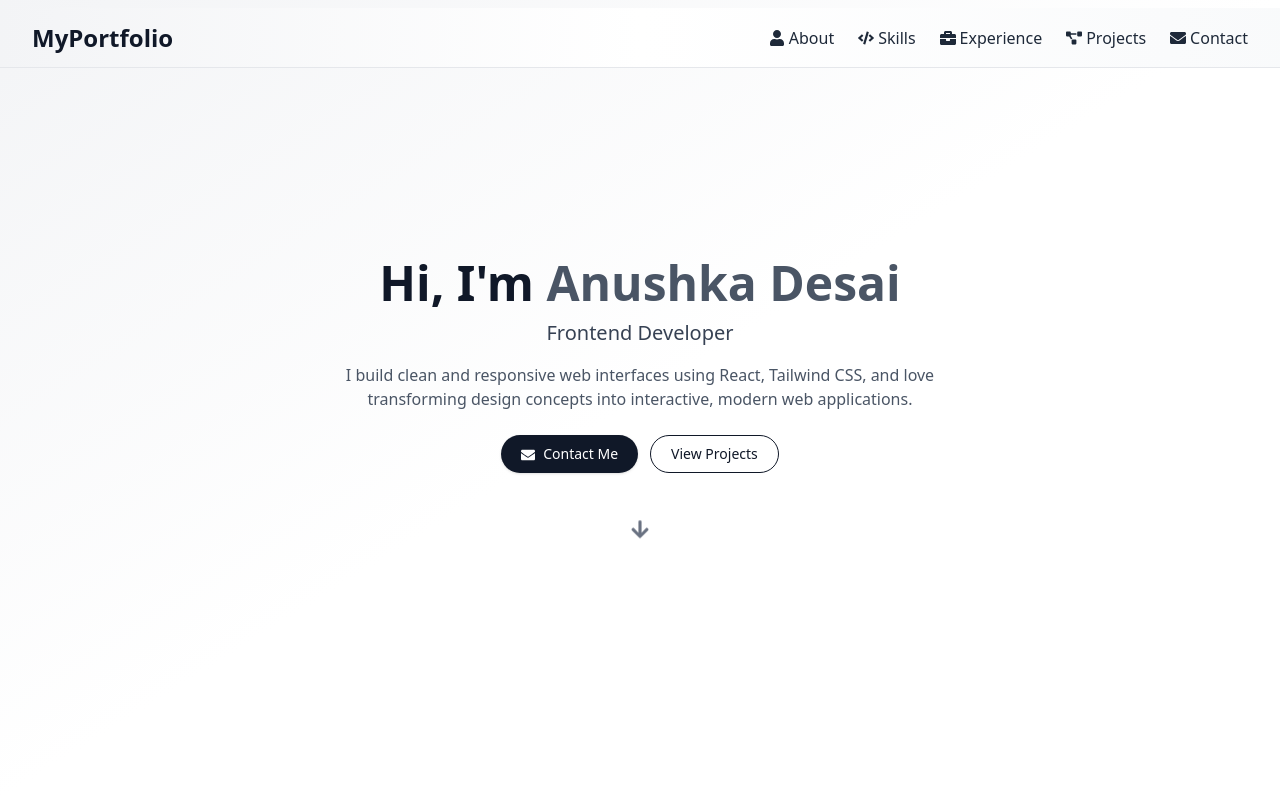
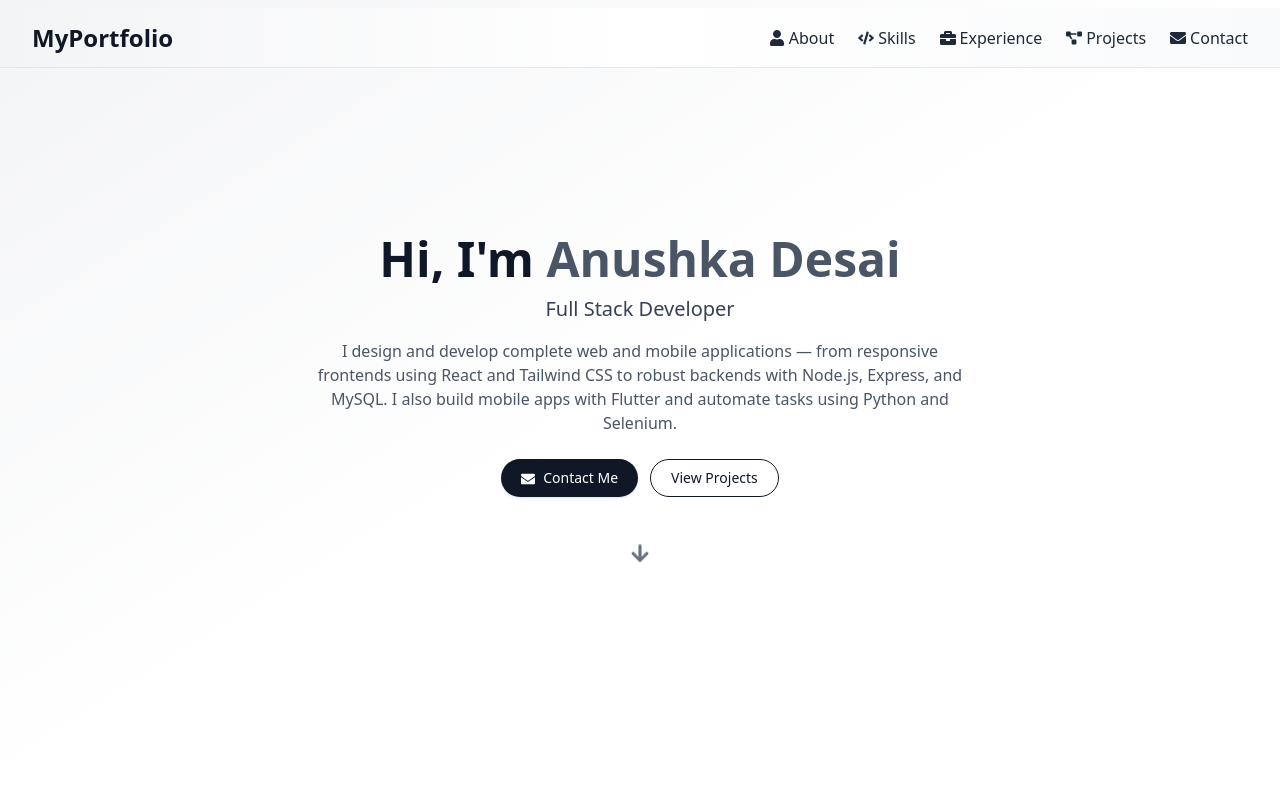
Before and after one commit to 11anushkadesai/portfolio, a React (Vite) app: page / in a window 1280 px wide. Shown: the top 800 px of the page. Built offline with nearby package versions, Linux system fonts and the light colour scheme.

Commit message:
changed footer  page text size

```diff
--- a/src/Pages/Intro.jsx
+++ b/src/Pages/Intro.jsx
@@ -21,12 +21,13 @@ function Intro() {
         </h1>
 
         <h2 className="text-base sm:text-lg md:text-xl font-medium text-gray-700 dark:text-gray-300 mb-4">
-          Frontend Developer
-        </h2>
+  Full Stack Developer
+</h2>
 
-        <p className="max-w-md sm:max-w-lg md:max-w-2xl text-gray-600 dark:text-gray-400 text-xs sm:text-sm md:text-base mb-6 mx-auto">
-          I build clean and responsive web interfaces using React, Tailwind CSS, and love transforming design concepts into interactive, modern web applications.
-        </p>
+<p className="max-w-md sm:max-w-lg md:max-w-2xl text-gray-600 dark:text-gray-400 text-xs sm:text-sm md:text-base mb-6 mx-auto">
+  I design and develop complete web and mobile applications — from responsive frontends using React and Tailwind CSS to robust backends with Node.js, Express, and MySQL. I also build mobile apps with Flutter and automate tasks using Python and Selenium.
+</p>
+
 
         <div className="flex gap-2 sm:gap-3 flex-wrap justify-center">
           <button
```
